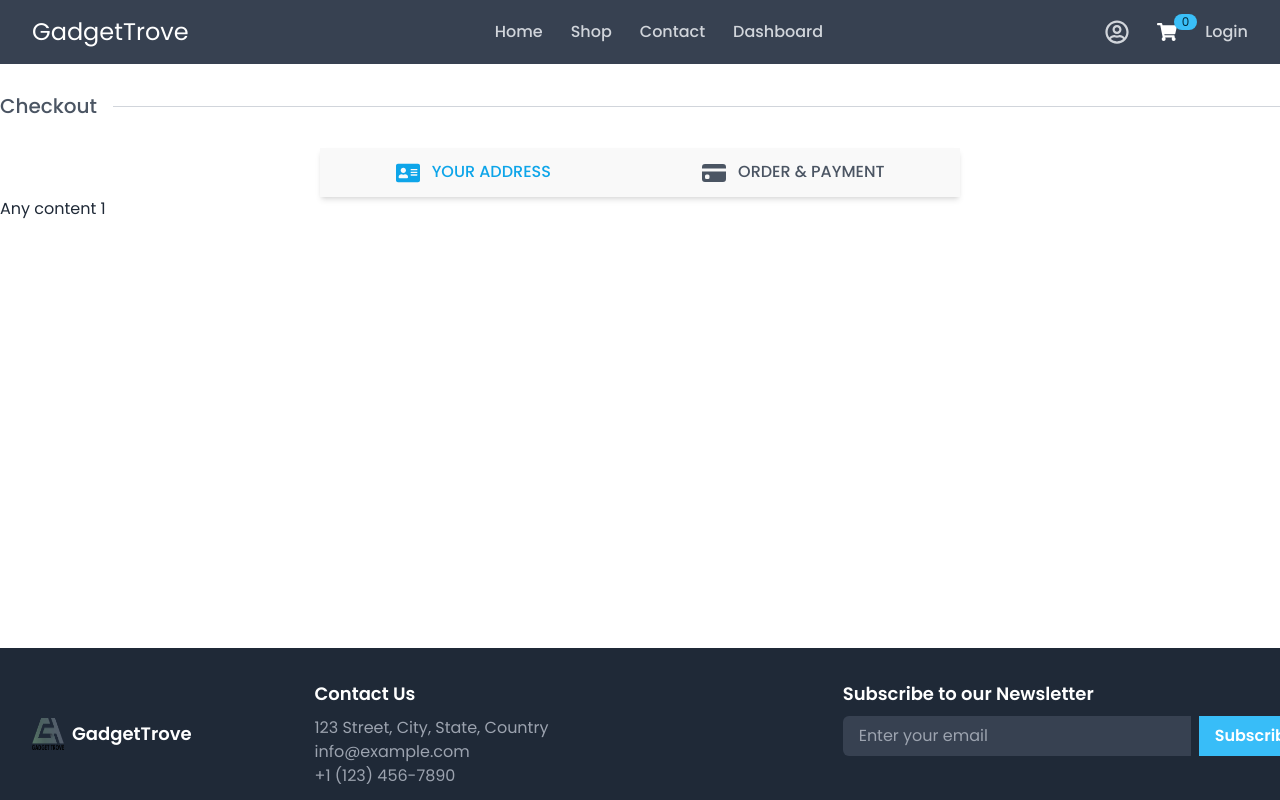
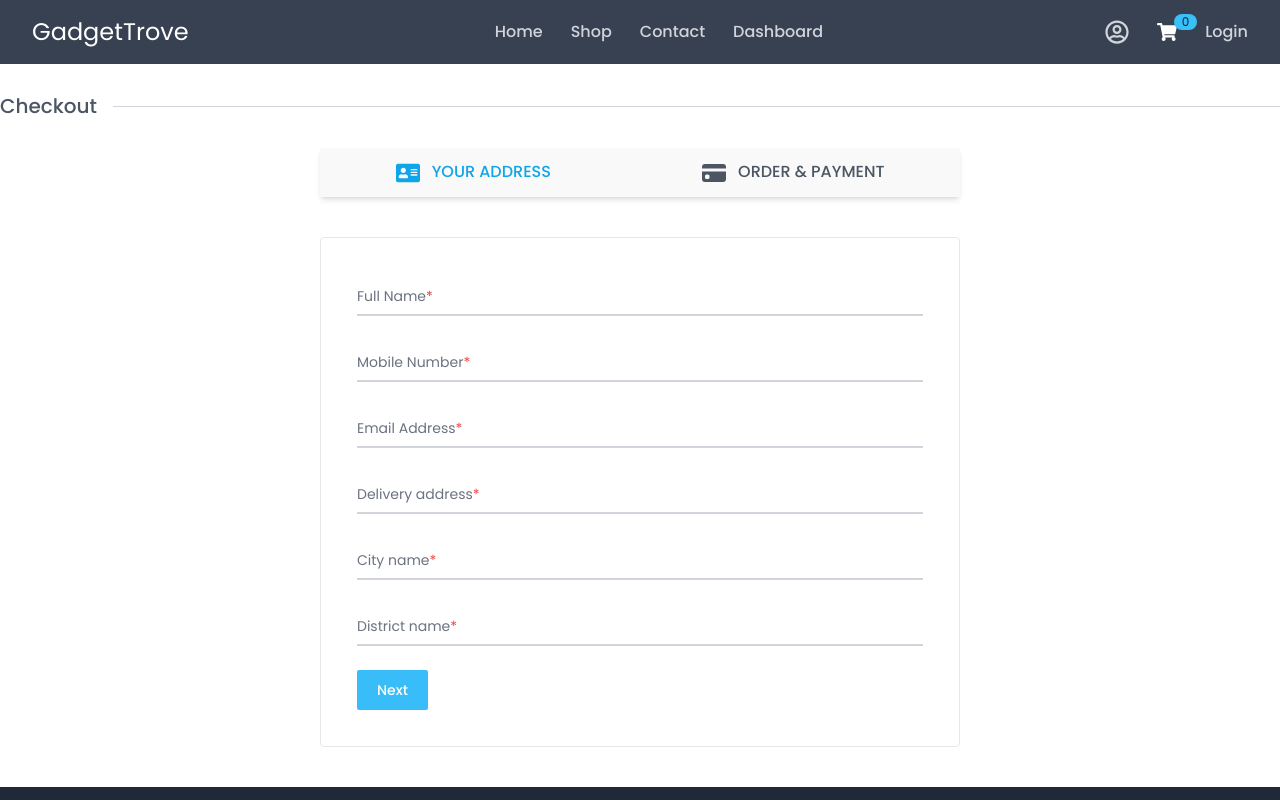
Before and after one commit to pieash9/gadget-trove-client, a React (Vite) app: page /checkout in a window 1280 px wide. Shown: the top 800 px of the page. Built offline with nearby package versions, Linux system fonts and the light colour scheme; no server answers.

Commit message:
added cart address data

```diff
--- /dev/null
+++ b/src/components/Form/CartAddressForm.jsx
@@ -0,0 +1,152 @@
+import { useForm } from "react-hook-form";
+
+import useAuth from "../../hooks/useAuth";
+
+import Loader from "../../components/Loader/Loader";
+
+const CartAddressForm = () => {
+  const {  loading } = useAuth();
+
+  const {
+    register,
+    formState: { errors },
+    handleSubmit,
+  } = useForm(); //form submit using react-hook
+
+  if (loading) {
+    return <Loader />;
+  }
+  const onSubmit = (data) => {
+    console.log(data);
+  };
+
+  const inputClassName = `block py-2.5 px-0 w-full text-sm text-gray-900 bg-transparent border-0 border-b-2 border-gray-300 appearance-none dark:text-white dark:border-gray-600 dark:focus:border-blue-500 focus:outline-none focus:ring-0 focus:border-blue-600 peer`;
+
+  const labelClassName = `peer-focus:font-medium absolute text-sm text-gray-500 dark:text-gray-400 duration-300 transform -translate-y-6 scale-75 top-3 -z-10 origin-[0] peer-focus:left-0 peer-focus:text-blue-600 peer-focus:dark:text-sky-500 peer-placeholder-shown:scale-100 peer-placeholder-shown:translate-y-0 peer-focus:scale-75 peer-focus:-translate-y-6`;
+  return (
+    <div className=" my-10 md:w-1/2 mx-auto">
+      <div className=" border p-4 rounded">
+        <form
+          onSubmit={handleSubmit(onSubmit)}
+          className="bg-base-100 rounded p-5"
+        >
+          {/* Full Name */}
+          <div className="relative z-0 w-full mb-6 group">
+            <input
+              {...register("name", { required: true })}
+              type="text"
+              id="name"
+              className={inputClassName}
+              placeholder=" "
+            />
+            <label htmlFor="name" className={labelClassName}>
+              Full Name<span className="text-red-500">*</span>
+            </label>
+            {errors.name && (
+              <span className="text-red-500 text-sm">
+                Full Name is required
+              </span>
+            )}
+          </div>
+
+          {/* Mobile number */}
+          <div className="relative z-0 w-full mb-6 group">
+            <input
+              {...register("number", { required: true })}
+              type="text"
+              id="number"
+              className={inputClassName}
+              placeholder=" "
+            />
+            <label htmlFor="number" className={labelClassName}>
+              Mobile Number<span className="text-red-500">*</span>
+            </label>
+            {errors.number && (
+              <span className="text-red-500 text-sm">
+                Mobile Number is required
+              </span>
+            )}
+          </div>
+
+          {/* Email*/}
+          <div className="relative z-0 w-full mb-6 group">
+            <input
+              {...register("email", { required: true })}
+              type="email"
+              id="email"
+              className={inputClassName}
+              placeholder=" "
+            />
+            <label htmlFor="email" className={labelClassName}>
+              Email Address<span className="text-red-500">*</span>
+            </label>
+            {errors.email && (
+              <span className="text-red-500 text-sm">Email is required</span>
+            )}
+          </div>
+
+          {/* Delivery address*/}
+          <div className="relative z-0 w-full mb-6 group">
+            <input
+              {...register("deliveryAddress", { required: true })}
+              type="text"
+              id="deliveryAddress"
+              className={inputClassName}
+              placeholder=" "
+            />
+            <label htmlFor="deliveryAddress" className={labelClassName}>
+            Delivery address<span className="text-red-500">*</span>
+            </label>
+            {errors.deliveryAddress && (
+              <span className="text-red-500 text-sm">Delivery address is required</span>
+            )}
+          </div>
+
+          {/* City name*/}
+          <div className="relative z-0 w-full mb-6 group">
+            <input
+              {...register("cityName", { required: true })}
+              type="text"
+              id="cityName"
+              className={inputClassName}
+              placeholder=" "
+            />
+            <label htmlFor="cityName" className={labelClassName}>
+            City name<span className="text-red-500">*</span>
+            </label>
+            {errors.cityName && (
+              <span className="text-red-500 text-sm">City name is required</span>
+            )}
+          </div>
+
+          {/* District name */}
+          <div className="relative z-0 w-full mb-6 group">
+            <input
+              {...register("districtName", { required: true })}
+              type="text"
+              id="districtName"
+              className={inputClassName}
+              placeholder=" "
+            />
+            <label htmlFor="districtName" className={labelClassName}>
+            District name<span className="text-red-500">*</span>
+            </label>
+            {errors.districtName && (
+              <span className="text-red-500 text-sm">District name is required</span>
+            )}
+          </div>
+
+
+
+          <div className="mt-5">
+            <button type="submit" className="button-primary">
+              Next
+            </button>
+          </div>
+        </form>
+      </div>
+    </div>
+  );
+};
+
+export default CartAddressForm;
--- a/src/pages/Checkout/Checkout.jsx
+++ b/src/pages/Checkout/Checkout.jsx
@@ -3,6 +3,7 @@ import "react-tabs/style/react-tabs.css";
 import SectionTitle from "../../components/Title/SectionTitle";
 import { FaAddressCard } from "react-icons/fa";
 import { BsCreditCardFill } from "react-icons/bs";
+import CartAddressForm from "../../components/Form/CartAddressForm";
 
 const Checkout = () => {
   return (
@@ -26,7 +27,7 @@ const Checkout = () => {
           </TabList>
 
           <TabPanel>
-            <h2>Any content 1</h2>
+           <CartAddressForm/>
           </TabPanel>
           <TabPanel>
             <h2>Any content 2</h2>
```
